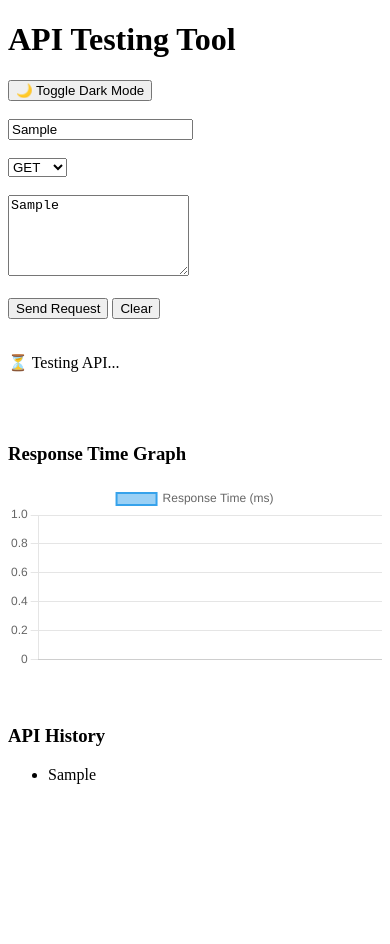
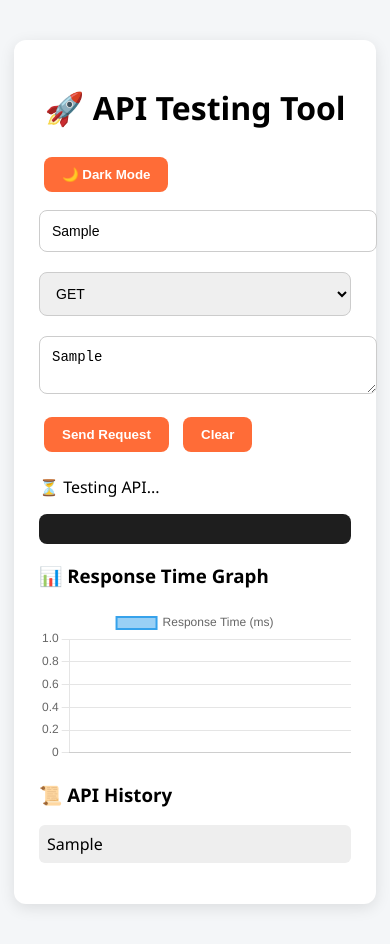
Before and after one commit to GowriDevi09/API-Testing-and-Monitoring, a website: page public/index.html in a window 390 px wide. Both pictures are taken after typing "Sample", "Sample" into the empty fields and a click on the button "Send Request". Before the commit the page ends 844 px from the top, so only its background shows below. Drawn offline with nearby package versions, Linux system fonts and the light colour scheme.

Commit message:
improved UI and added features

```diff
--- a/public/index.html
+++ b/public/index.html
@@ -11,53 +11,30 @@
 
 <div class="container">
 
-    <h1>API Testing Tool</h1>
+    <h1>🚀 API Testing Tool</h1>
 
-    <!-- 🌙 Dark Mode -->
-    <button onclick="toggleDarkMode()">🌙 Toggle Dark Mode</button>
+    <button onclick="toggleDarkMode()">🌙 Dark Mode</button>
 
-    <br><br>
-
-    <!-- 🔗 API URL -->
     <input type="text" id="url" placeholder="Enter API URL">
 
-    <br><br>
-
-    <!-- 🔘 Method -->
     <select id="method">
         <option value="GET">GET</option>
         <option value="POST">POST</option>
     </select>
 
-    <br><br>
+    <textarea id="body" placeholder="Enter JSON body"></textarea>
 
-    <!-- 📦 POST Body -->
-    <textarea id="body" placeholder="Enter JSON body (for POST)" rows="5"></textarea>
-
-    <br><br>
-
-    <!-- 🚀 Buttons -->
     <button onclick="testAPI()">Send Request</button>
     <button onclick="clearResult()">Clear</button>
 
-    <br><br>
-
-    <!-- ⏳ Loading -->
     <p id="loading"></p>
 
-    <!-- 📊 Response -->
     <pre id="result"></pre>
 
-    <br><br>
-
-    <!-- 📈 Graph -->
-    <h3>Response Time Graph</h3>
+    <h3>📊 Response Time Graph</h3>
     <canvas id="responseChart"></canvas>
 
-    <br><br>
-
-    <!-- 📜 History -->
-    <h3>API History</h3>
+    <h3>📜 API History</h3>
     <ul id="historyList"></ul>
 
 </div>
--- a/public/style.css
+++ b/public/style.css
@@ -1,44 +1,115 @@
-/* 🌙 Dark mode full fix */
+body {
+    font-family: 'Segoe UI', sans-serif;
+    background: #f4f6f8;
+    margin: 0;
+    padding: 0;
+}
 
+/* 🌟 Container */
+.container {
+    width: 80%;
+    margin: 40px auto;
+    padding: 25px;
+    background: white;
+    border-radius: 12px;
+    box-shadow: 0 4px 15px rgba(0,0,0,0.1);
+}
+
+/* 🔥 Title */
+h1 {
+    text-align: center;
+    margin-bottom: 20px;
+}
+
+/* ✨ Inputs */
+input, select, textarea {
+    width: 100%;
+    padding: 12px;
+    margin: 10px 0;
+    border-radius: 8px;
+    border: 1px solid #ccc;
+    font-size: 14px;
+}
+
+/* 🚀 Buttons */
+button {
+    padding: 10px 18px;
+    margin: 8px 5px;
+    border: none;
+    border-radius: 8px;
+    background: #ff6c37;
+    color: white;
+    font-weight: bold;
+    cursor: pointer;
+    transition: 0.2s;
+}
+
+button:hover {
+    background: #e65a28;
+}
+
+/* 📊 Result Box */
+pre {
+    background: #1e1e1e;
+    color: #00ff88;
+    padding: 15px;
+    border-radius: 8px;
+    overflow-x: auto;
+}
+
+/* 📜 History */
+ul {
+    list-style: none;
+    padding: 0;
+}
+
+li {
+    background: #eee;
+    margin: 5px 0;
+    padding: 8px;
+    border-radius: 6px;
+    cursor: pointer;
+}
+
+li:hover {
+    background: #ddd;
+}
+
+/* 🌙 Dark Mode */
 .dark {
-    background-color: #121212;
+    background: #121212;
     color: white;
 }
 
-/* Container */
 .dark .container {
-    background-color: #1e1e1e;
+    background: #1e1e1e;
 }
 
-/* Inputs */
 .dark input,
 .dark select,
 .dark textarea {
-    background-color: #333;
+    background: #333;
     color: white;
     border: 1px solid #555;
 }
 
-/* Buttons */
-.dark button {
-    background-color: #ff6c37;
-    color: white;
+.dark pre {
+    background: black;
+    color: #00ff88;
 }
 
-/* Result box */
-.dark pre {
-    background-color: #000;
-    color: #0f0;
-}
-
-/* History list */
 .dark li {
-    background-color: #2a2a2a;
-    color: white;
+    background: #2a2a2a;
 }
 
 .dark li:hover {
-    background-color: #444;
-}\body {
-    transition: 0.3s;
+    background: #444;
 }
+.container {
+    animation: fadeIn 0.5s ease-in;
+}
+
+@keyframes fadeIn {
+    from {opacity: 0; transform: translateY(10px);}
+    to {opacity: 1; transform: translateY(0);}
+}
```
